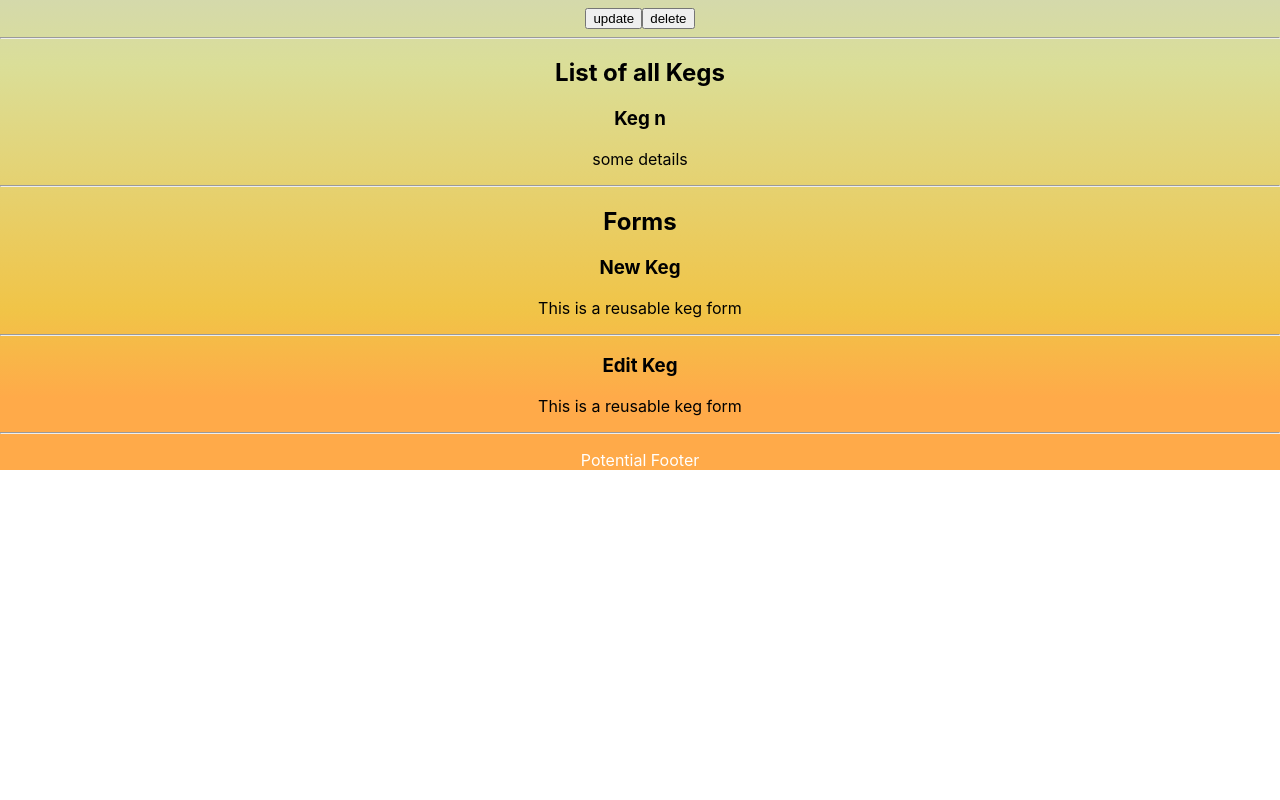
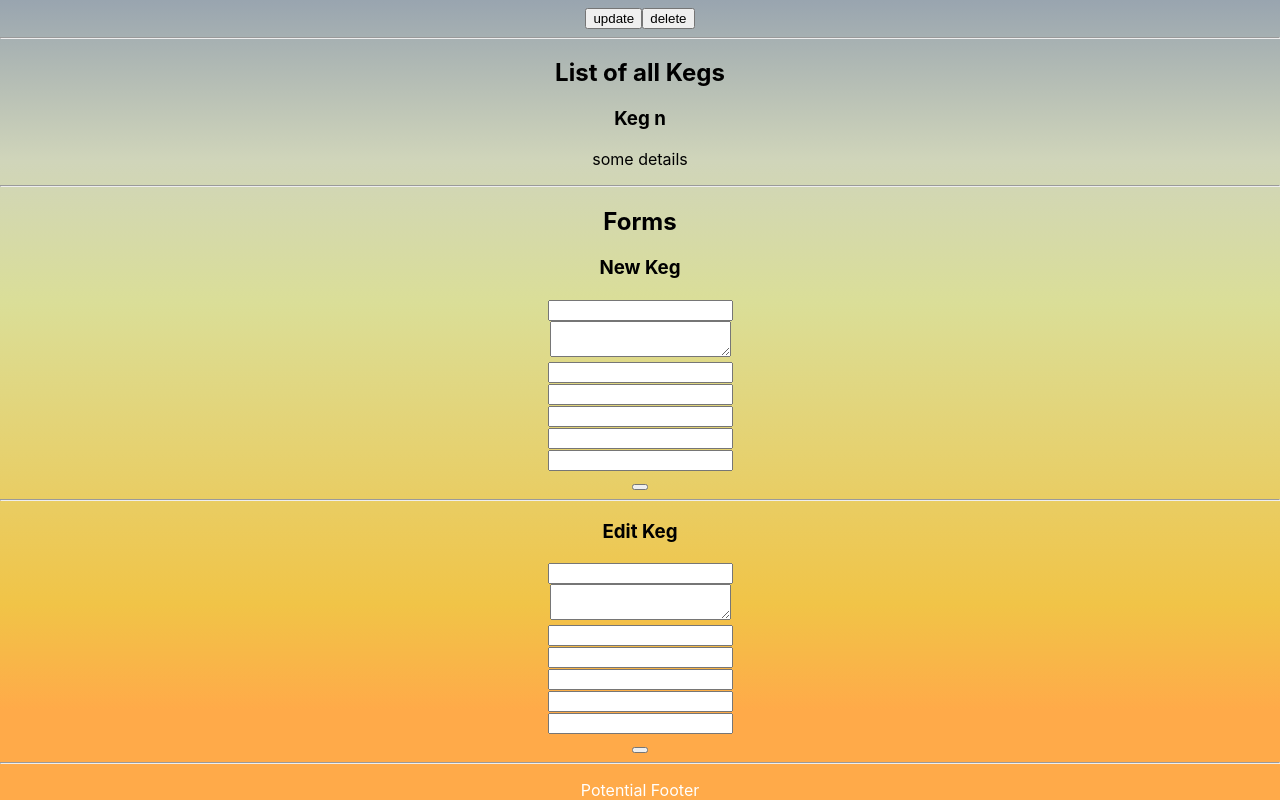
Before and after one commit to KristaRutz/taproom, a React (Create React App) app: page / in a window 1280 px wide. Shown: the part 977-1777 px from the top of the page. Before the commit the page ends 1447 px from the top, so only its background shows below. Built offline with nearby package versions, Linux system fonts and the light colour scheme.

Commit message:
Build a basic form for keg info

```diff
--- a/src/components/KegControl/ReusableKegForm.js
+++ b/src/components/KegControl/ReusableKegForm.js
@@ -1,11 +1,94 @@
 import React from "react";
+import PropTypes from "prop-types";
 
 function ReusableKegForm(props) {
+  const handleClick = (event) => {
+    event.preventDefault();
+    console.log("clicked");
+  };
+
   return (
     <>
-      <p>This is a reusable keg form</p>
+      <h2>{props.formTitle}</h2>
+      <p className="lead">{props.formDescription}</p>
+      <form>
+        <div className="form-group">
+          <input
+            type="text"
+            name="itemName"
+            defaultValue={props.itemNameDefault}
+            className="form-control"
+          />
+        </div>
+        <div className="form-group">
+          <textarea
+            name="desc"
+            defaultValue={props.descDefault}
+            className="form-control"
+          />
+        </div>
+        <div className="form-group">
+          <input
+            type="text"
+            name="origin"
+            defaultValue={props.originDefault}
+            className="form-control"
+          />
+        </div>
+        <div className="form-group">
+          <input
+            type="text"
+            name="brewer"
+            defaultValue={props.brewerDefault}
+            className="form-control"
+          />
+        </div>
+        <div className="form-group">
+          <input
+            type="number"
+            name="price"
+            defaultValue={props.priceDefault}
+            className="form-control"
+          />
+        </div>
+        <div className="form-group">
+          <input
+            type="number"
+            name="abv"
+            defaultValue={props.abvDefault}
+            className="form-control"
+          />
+        </div>
+        <div className="form-group">
+          <input
+            type="number"
+            name="ibu"
+            defaultValue={props.ibuDefault}
+            className="form-control"
+          />
+        </div>
+        <button type="submit" onClick={handleClick}>
+          {props.submitButtonText}
+        </button>
+      </form>
     </>
   );
 }
 
+ReusableKegForm.propTypes = {
+  formTitle: PropTypes.string,
+  formDescription: PropTypes.string,
+  //potentially put lines 80-87 as a single object and destructure
+  itemNameDefault: PropTypes.string,
+  descDefault: PropTypes.string,
+  originDefault: PropTypes.string,
+  brewerDefault: PropTypes.string,
+  priceDefault: PropTypes.number,
+  abvDefault: PropTypes.number,
+  ibuDefault: PropTypes.number,
+  id: PropTypes.string,
+  onSubmitFunction: PropTypes.func,
+  submitButtonText: PropTypes.string,
+};
+
 export default ReusableKegForm;
```
